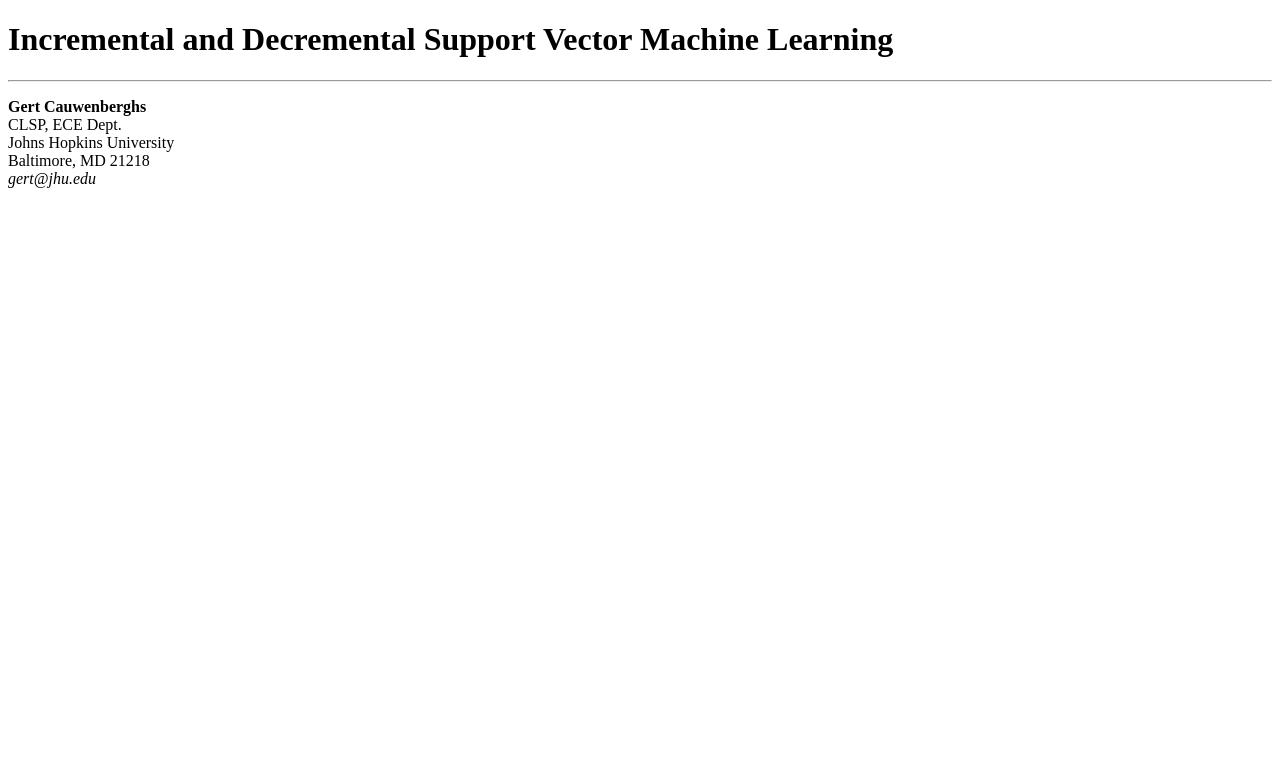
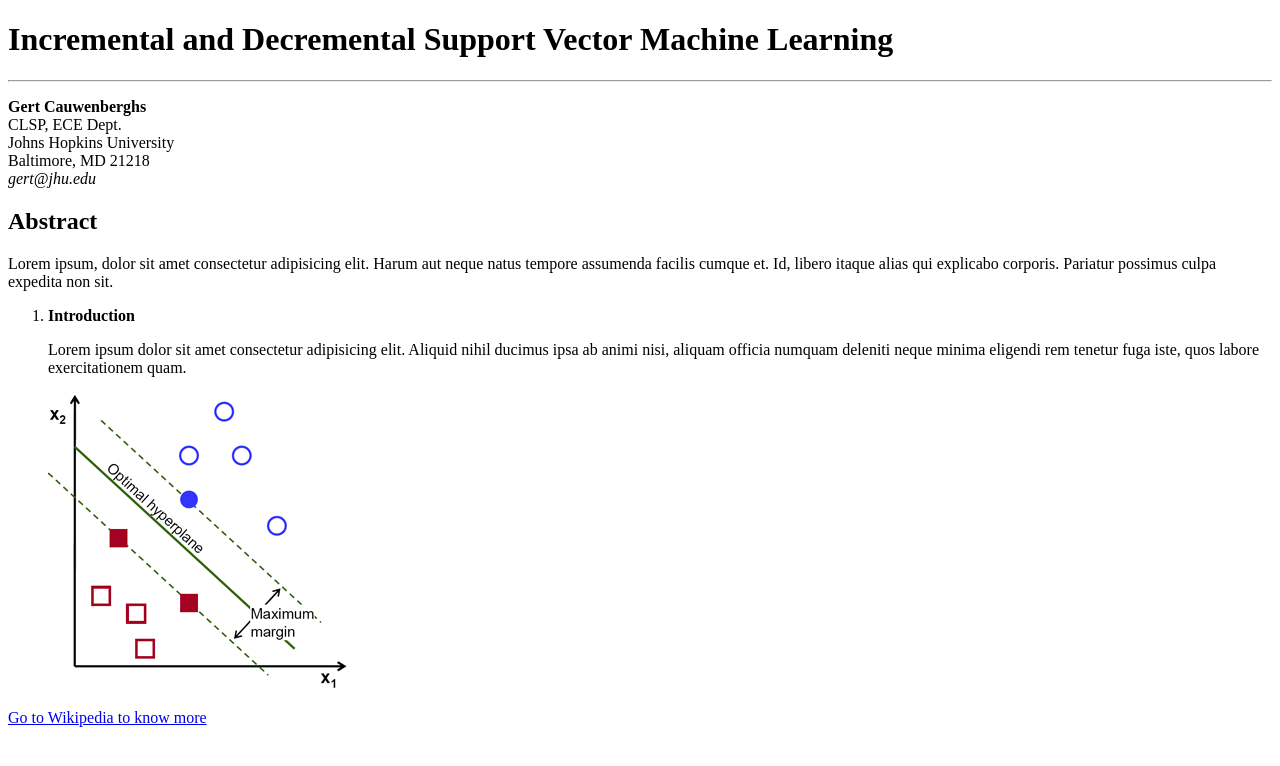
Before and after one commit to classe34-boolean/paper-scientifico, a plain HTML site: page index.html in a window 1280 px wide. Drawn offline with Linux system fonts and the light colour scheme.

Commit message:
Pagina completata, aggiunta img

```diff
--- a/index.html
+++ b/index.html
@@ -16,5 +16,16 @@
             Baltimore, MD 21218<br>
             <em>gert@jhu.edu</em>
         </p>
+
+        <h2>Abstract</h2>
+        <p>Lorem ipsum, dolor sit amet consectetur adipisicing elit. Harum aut neque natus tempore assumenda facilis cumque et. Id, libero itaque alias qui explicabo corporis. Pariatur possimus culpa expedita non sit.</p>
+        <ol>
+            <li>
+                <strong>Introduction</strong>
+                <p>Lorem ipsum dolor sit amet consectetur adipisicing elit. Aliquid nihil ducimus ipsa ab animi nisi, aliquam officia numquam deleniti neque minima eligendi rem tenetur fuga iste, quos labore exercitationem quam.</p>
+                <img src="img/optimal-hyperplane.png" alt="Support Vector Machine Learning">
+            </li>
+        </ol>
+        <a href="https://en.wikipedia.org/wiki/Support-vector_machine" target="_blank">Go to Wikipedia to know more</a>
     </body>
 </html>
```
Also changed, not shown: img/optimal-hyperplane.png (added).
